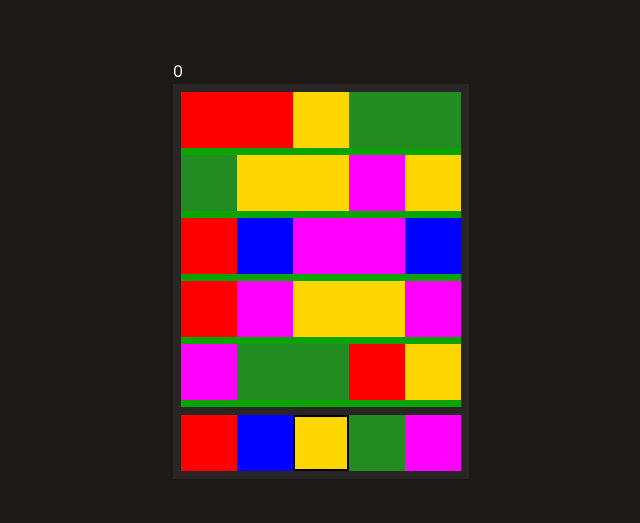
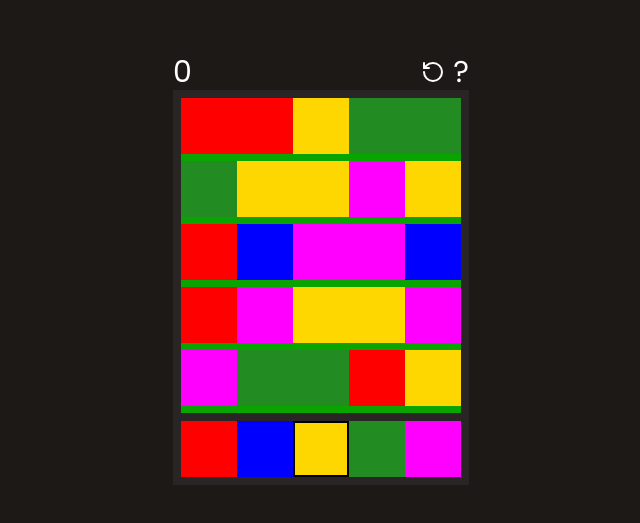
Before and after one commit to xyangst/hexlink, a SvelteKit app: page / in a window 1280 px wide. Shown: the part 131-654 px from the top of the page, without its empty margins (319-959 px from the left). Built offline with nearby package versions, Linux system fonts and the light colour scheme.

Commit message:
add icon lib for a single icon

```diff
--- a/package.json
+++ b/package.json
@@ -32,6 +32,7 @@
   },
   "dependencies": {
     "clsx": "^2.0.0",
+    "lucide-svelte": "^0.285.0",
     "tailwind-merge": "^1.14.0"
   }
 }
--- a/src/components/GameOverModal.svelte
+++ b/src/components/GameOverModal.svelte
@@ -1,8 +1,7 @@
 <script lang="ts">
 	import Button from "$components/Button.svelte"
 	import InfoBox from "$components/InfoBox.svelte"
-	import { generateRandomBoard } from "$lib/game"
-	import { board, gameOver, moves } from "$lib/store"
+	import { gameOver, moves, resetGame } from "$lib/store"
 	$:visible = $gameOver
 </script>
 
@@ -15,9 +14,7 @@
 		<div class="text-4xl">with {$moves} moves</div>
 		<Button
 			on:click={() => {
-				$gameOver = false
-				$moves = 0
-				$board = generateRandomBoard()
+				resetGame()
 			}}>Play Again</Button
 		>
 	</InfoBox>
--- a/src/lib/store.ts
+++ b/src/lib/store.ts
@@ -4,3 +4,9 @@ export const moves = writable(0)
 export const board = writable(generateRandomBoard())
 export const selected = writable(2)
 export const gameOver = writable(false)
+export const helpModal = writable(false)
+export function resetGame() {
+	moves.set(0)
+	board.set(generateRandomBoard())
+	gameOver.set(false)
+}
--- a/src/routes/+page.svelte
+++ b/src/routes/+page.svelte
@@ -2,11 +2,22 @@
 	import ColorSelect from "$components/ColorSelect.svelte"
 	import GameOverModal from "$components/GameOverModal.svelte"
 	import Grid from "$components/Grid.svelte"
-	import { moves } from "$lib/store"
+	import { helpModal, moves, resetGame } from "$lib/store"
+	import { RotateCcw } from "lucide-svelte"
 </script>
 
 <main class="flex flex-col max-w-6xl">
-	{$moves}
+	<div class="flex justify-between text-3xl">
+		<p>{$moves}</p>
+		<div class="flex gap-2">
+		<button on:click={resetGame}>
+			<RotateCcw/>
+		</button>
+		<button on:click={()=>{$helpModal=true}}>
+			?
+		</button>
+	</div>
+	</div>
 	<div class="flex flex-col max-w-6xl p-2 bg-gray-800 gap-2">
 		<Grid/>
 		<ColorSelect/>
```
Also changed, not shown: 1 other file (tests, documents, lock files or other folders). Lines whose indentation alone changed are shown as unchanged.
